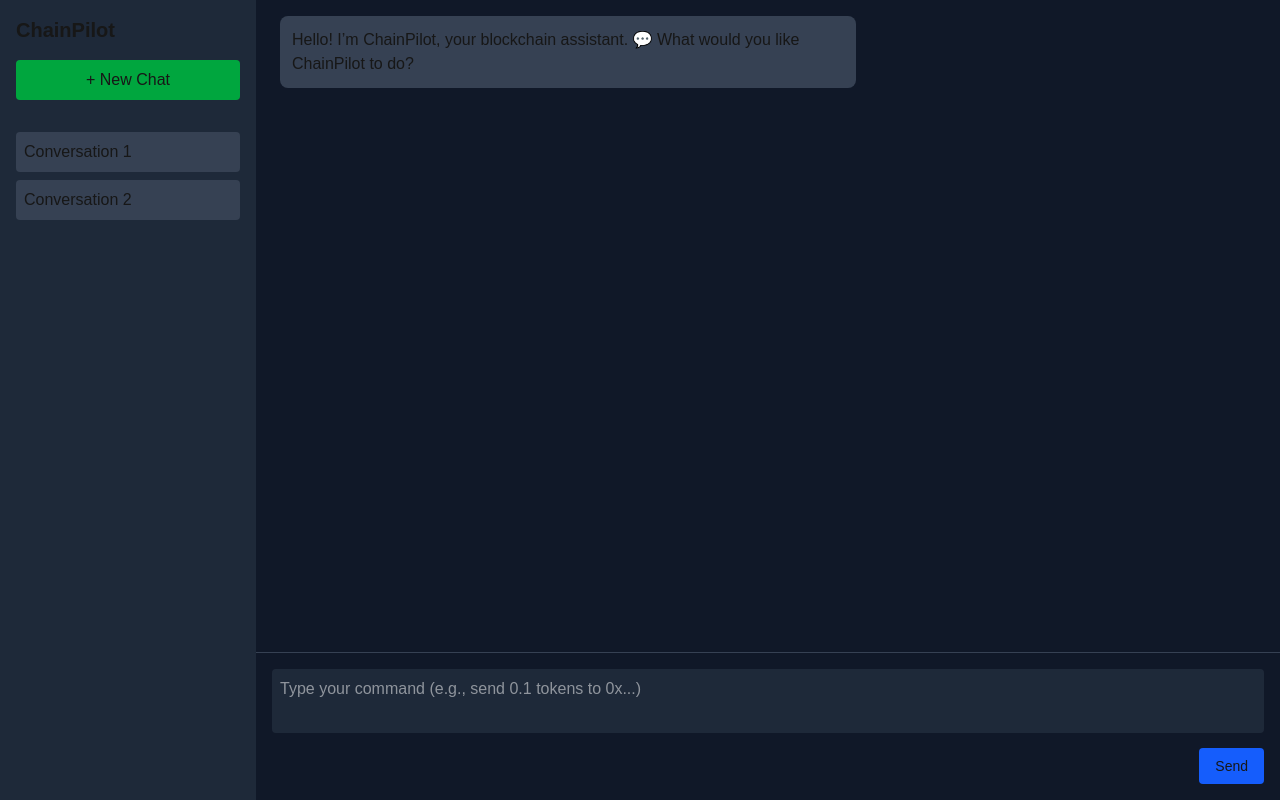
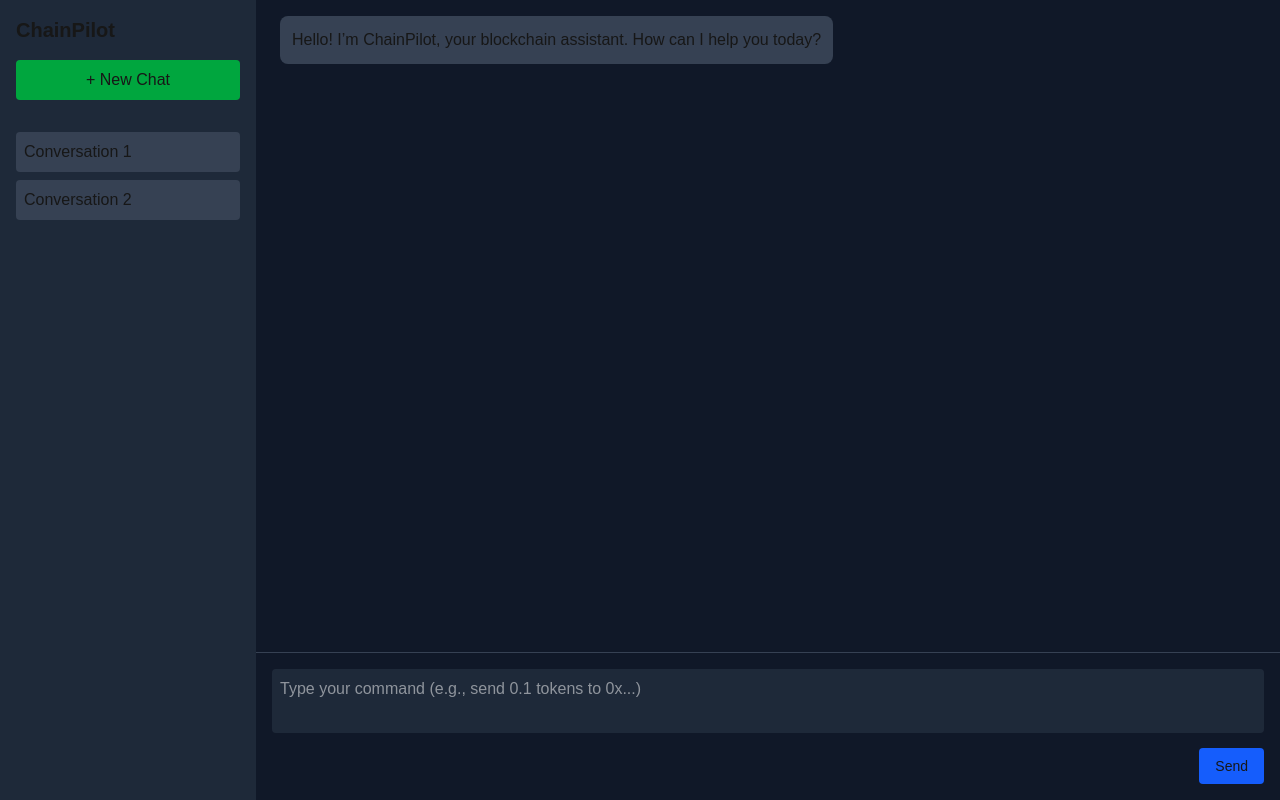
Before and after one commit to Goketech/chain-pilot, a Next.js app: page / in a window 1280 px wide. Built offline with nearby package versions, Linux system fonts and the light colour scheme.

Commit message:
introduction

```diff
--- a/src/components/ChatWindow.tsx
+++ b/src/components/ChatWindow.tsx
@@ -18,7 +18,7 @@ export default function ChatWindow() {
     // Initial introduction
     const introMessage: Message = {
       role: 'assistant',
-      content: "Hello! I’m ChainPilot, your blockchain assistant. 💬 What would you like ChainPilot to do?"
+      content: "Hello! I’m ChainPilot, your blockchain assistant. How can I help you today?",
     };
     setMessages((prev) => [...prev, introMessage]);
     messagesEndRef.current?.scrollIntoView({ behavior: 'smooth' });
@@ -37,12 +37,14 @@ export default function ChatWindow() {
     setLoading(true);
 
     try {
+      // Ensure confirm is null if not explicitly true/false
+      const confirmValue = pendingPrompt ? (input.toLowerCase() === 'yes') : null;
       const response = await fetch(`${process.env.NEXT_PUBLIC_API_URL}/command`, {
         method: "POST",
         headers: { "Content-Type": "application/json" },
         body: JSON.stringify({
           command: input,
-          confirm: pendingPrompt ? (input.toLowerCase() === 'yes') : (input.toLowerCase().includes("cancel") ? undefined : null),
+          confirm: confirmValue,
         }),
       });
 
@@ -91,6 +93,8 @@ export default function ChatWindow() {
       </div>
       <div className="border-t border-gray-700 p-4">
         <textarea
+          id="command-input"
+          name="command"
           value={input}
           onChange={(e) => setInput(e.target.value)}
           onKeyDown={handleKeyDown}
```
